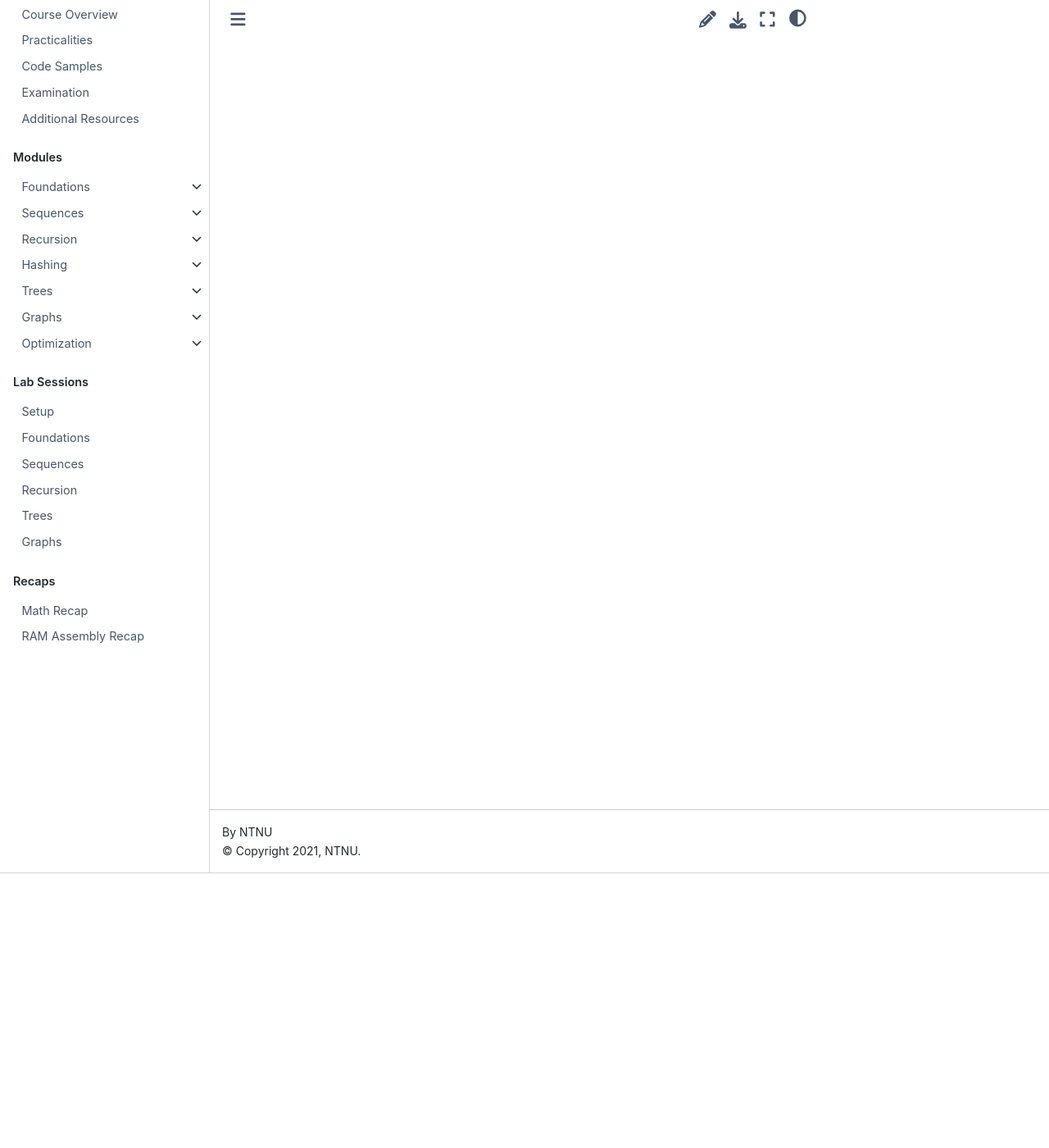
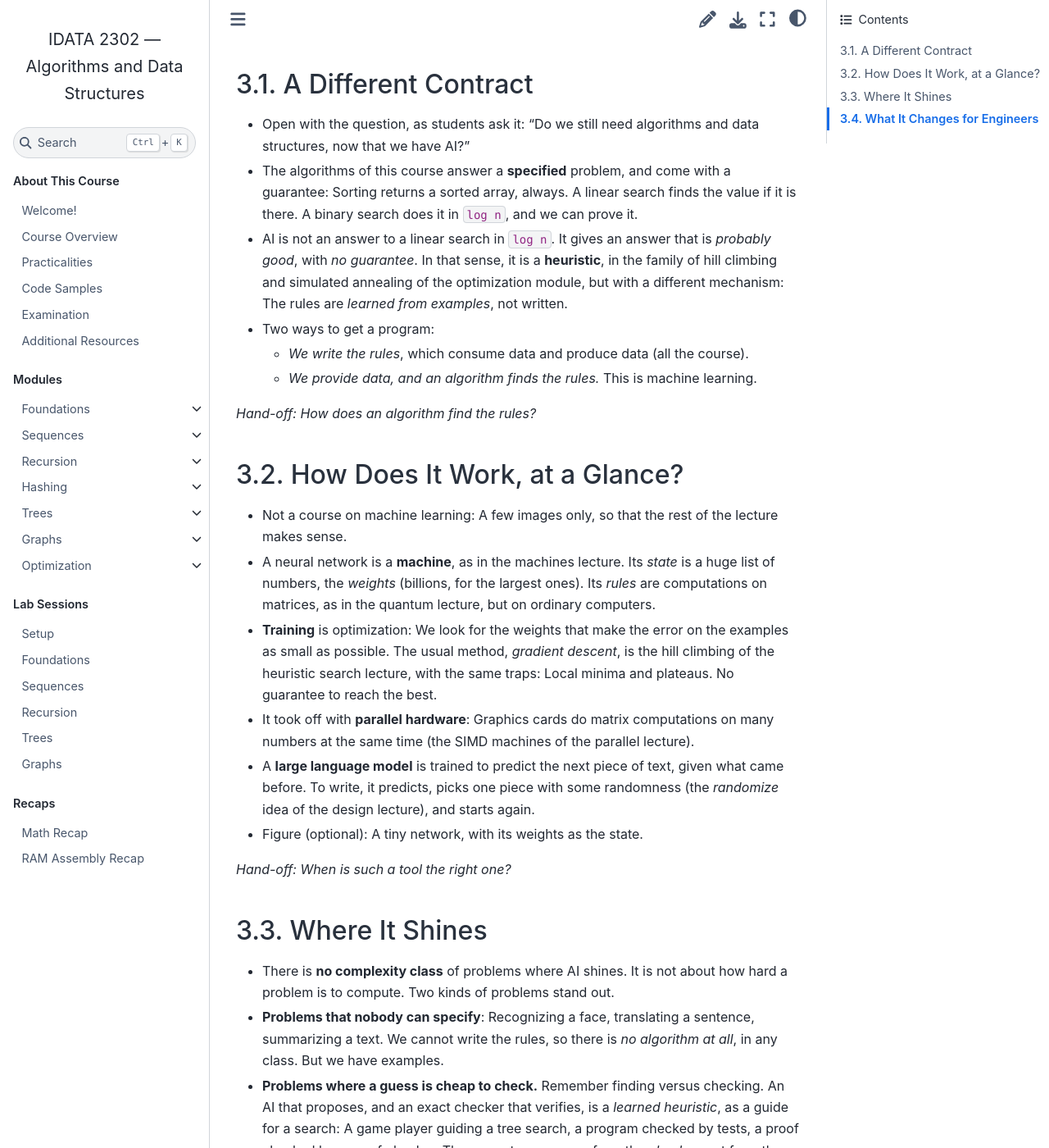
Before and after one commit to fchauvel/ntnu-idata2302-website, a Sphinx documentation site: the page built from source/beyond/ai/index.rst, in a window 1280 px wide and 1400 px high, scrolled down 335 px. Shown: the whole window at 82% size. Built offline with Sphinx 7.4.7 and the Sphinx Book theme 1.1.4, drawn with Linux system fonts in a browser that asks for light colours; some of the changed text lies outside the part shown.

Commit message:
content: outline the lecture on AI
Co-Authored-By: Claude Sonnet 5.5 <noreply@anthropic.com>

```diff
--- a/source/beyond/ai/index.rst
+++ b/source/beyond/ai/index.rst
@@ -3,41 +3,134 @@ AI
 ==
 
 :Lecture: Lecture 9.3 (slides to come)
-:Objectives: Understand, with just enough intuition, how AI relates to what we
-             learned, and what it does and does not change for a programmer
-:Concepts: Machine learning, neural network, training, large language model
+:Objectives: Understand, with just enough intuition, how AI differs from the
+             algorithms of this course, where it shines, and what it changes
+             for a programmer
+:Concepts: Specification versus examples, machine learning, neural network,
+           training, large language model, heuristic, checking
 
 ..
-   OUTLINE (to be refined). This page is a first outline for the lecture notes on
-   AI, to be discussed before being written.
+   OUTLINE. This page is an outline of the lecture notes, to be turned into
+   prose, figures and, perhaps, examples. Hand-offs between sections are in
+   italics. Items marked (optional) are the first to cut.
 
    Why this lecture: Parallel and quantum computing came as questions from
    students over the years ("all that is obsolete, now we have the cloud / quantum
    computers"). In 2026, the question is AI and LLMs: Is programming, and so this
    course, obsolete?
 
-   A thread that ties AI to the course: AI is not outside of it.
+   Voice: The section "What It Changes for Engineers" is the lecturer's *take*, and
+   is written in the first person. The rest is as in the other lectures. The
+   field moves fast, so the notes avoid naming tools or products. What lasts is the
+   lens: *finding versus checking*, from the lecture on complexity classes.
 
-   - A new way to get the rules. Until now, *we* craft rules that consume data
-     and produce data. With machine learning, we craft *data* and an algorithm
-     produces the rules.
-   - A neural network is a machine, as in the machines lecture: Its *state* is a
-     huge list of numbers (the weights), its *rules* are matrix computations.
-   - *Training* is optimization: We look for the weights that minimize an error.
-     Gradient descent is the hill climbing of the heuristic search lecture, with its
-     traps (local minima, plateaus). It is *heuristic*: No guarantee of the best.
-   - It took off with *parallel* hardware: Graphics cards (SIMD, as in the parallel
-     lecture) do matrix computations very fast.
-   - An LLM predicts the next piece of text, one at a time, with some randomness
-     (the "randomize" idea of the design lecture).
-   - Finding versus checking (lecture on complexity classes): An LLM is a fast
-     *guesser*, like the lucky machine, except that it does not always guess right.
-     What makes it useful for programming is that *checking* is often cheaper than
-     *finding*: We read, we test. What makes it dangerous is when we cannot check.
-   - So what remains of programming? Writing code may change. Understanding the
-     problem, specifying what is correct, checking, choosing the right data
-     structure, knowing the cost: These are what this course teaches, and they are
-     what lets us use the tool, and trust it.
+   What students should take away:
 
-   Open questions (to decide): Which angle is the main one? How much on how LLMs
-   work? How much on using them while learning?
+   - AI and the algorithms of this course answer different questions: Problems we
+     can *specify*, and problems we can only *illustrate with examples*.
+   - AI gives answers that are good enough, with no guarantee. It is a heuristic.
+   - AI shines where there is no specification, or where a guess is cheap to check.
+   - Programming changes, and checking becomes the bottleneck. Understanding, which
+     this course teaches, is what lets us check.
+
+
+A Different Contract
+====================
+
+- Open with the question, as students ask it: "Do we still need algorithms and data
+  structures, now that we have AI?"
+- The algorithms of this course answer a **specified** problem, and come with a
+  guarantee: Sorting returns a sorted array, always. A linear search finds the
+  value if it is there. A binary search does it in ``log n``, and we can prove it.
+- AI is not an answer to a linear search in ``log n``. It gives an answer that is
+  *probably good*, with *no guarantee*. In that sense, it is a **heuristic**, in the
+  family of hill climbing and simulated annealing of the optimization module, but
+  with a different mechanism: The rules are *learned from examples*, not written.
+- Two ways to get a program:
+
+  - *We write the rules*, which consume data and produce data (all the course).
+  - *We provide data, and an algorithm finds the rules.* This is machine learning.
+
+*Hand-off: How does an algorithm find the rules?*
+
+
+How Does It Work, at a Glance?
+==============================
+
+- Not a course on machine learning: A few images only, so that the rest of the
+  lecture makes sense.
+- A neural network is a **machine**, as in the machines lecture. Its *state* is a
+  huge list of numbers, the *weights* (billions, for the largest ones). Its *rules*
+  are computations on matrices, as in the quantum lecture, but on ordinary computers.
+- **Training** is optimization: We look for the weights that make the error on the
+  examples as small as possible. The usual method, *gradient descent*, is the hill
+  climbing of the heuristic search lecture, with the same traps: Local minima and
+  plateaus. No guarantee to reach the best.
+- It took off with **parallel hardware**: Graphics cards do matrix computations on
+  many numbers at the same time (the SIMD machines of the parallel lecture).
+- A **large language model** is trained to predict the next piece of text, given what
+  came before. To write, it predicts, picks one piece with some randomness (the
+  *randomize* idea of the design lecture), and starts again.
+- Figure (optional): A tiny network, with its weights as the state.
+
+*Hand-off: When is such a tool the right one?*
+
+
+Where It Shines
+===============
+
+- There is **no complexity class** of problems where AI shines. It is not about
+  how hard a problem is to compute. Two kinds of problems stand out.
+- **Problems that nobody can specify**: Recognizing a face, translating a sentence,
+  summarizing a text. We cannot write the rules, so there is *no algorithm at all*,
+  in any class. But we have examples.
+- **Problems where a guess is cheap to check.** Remember finding versus checking.
+  An AI that proposes, and an exact checker that verifies, is a *learned
+  heuristic*, as a guide for a search: A game player guiding a tree search, a
+  program checked by tests, a proof checked by a proof checker. The correctness
+  comes from the *checker*, not from the AI. (A faint echo of the lucky machine,
+  which guesses right every time. The AI guesses well, not always.)
+- Where we have a specification and an efficient algorithm (sorting, shortest paths,
+  a minimum spanning tree), AI is slower and less reliable. Use the algorithm.
+- Why "good enough" works: What matters is the *cost of an error*, and whether we
+  can *detect* it. The algorithm world has its own version, *bounded-error*
+  algorithms, with a small probability of error that we control (BQP, in the
+  quantum lecture, is one). For AI, there is no such bound in general, and the errors
+  are often systematic, so repeating does not always fix them.
+
+*Hand-off: And what does it do to programming?*
+
+
+What It Changes for Engineers
+=============================
+
+*First person, the lecturer's take. To be written by the lecturer. Points to make:*
+
+- It is changing how we work: We hardly write code anymore, we direct, read, test.
+- Does it still matter *how* the code is written, or only that it is correct? It
+  matters *less* than before, because **changing code has become much cheaper**.
+  Changes that were too risky or too expensive a few years ago are now real options.
+- But the generated code is far from perfect, and the gap grows when we zoom out:
+
+  - *Programming in the small*: A function, a class. It does well.
+  - *Programming in the middle*: Several components that must fit together.
+  - *Programming in the large*: Architecture, evolution over years, requirements.
+    This is where it struggles most.
+
+- The cost of *writing* collapsed, the cost of *understanding and checking* did
+  not. The bottleneck is checking: Finding versus checking, again.
+- What still matters, and what this course teaches:
+
+  - **Specifying** what a correct answer is (the ADTs, with preconditions and
+    postconditions): The contract we give to a generator, and the test we apply to
+    what it returns.
+  - **Checking**: Testing, correctness.
+  - **The cost**: A generator does not know the size of your data. Knowing that
+    ``n²`` is too slow for a million items is up to us.
+  - **Choosing the structure**: Hash table or tree, array or list.
+  - **Recognizing the problem**: Is it a known one? Is it one of the hard ones?
+
+- A caution for those who learn: We cannot check what we do not understand, and
+  understanding comes from writing and analyzing. That is the point of this course.
+- An honest ending: The field moves fast, and nobody knows where it stops. What is
+  unlikely to change is the lens: A guess is cheap, a check is what we trust.
```
